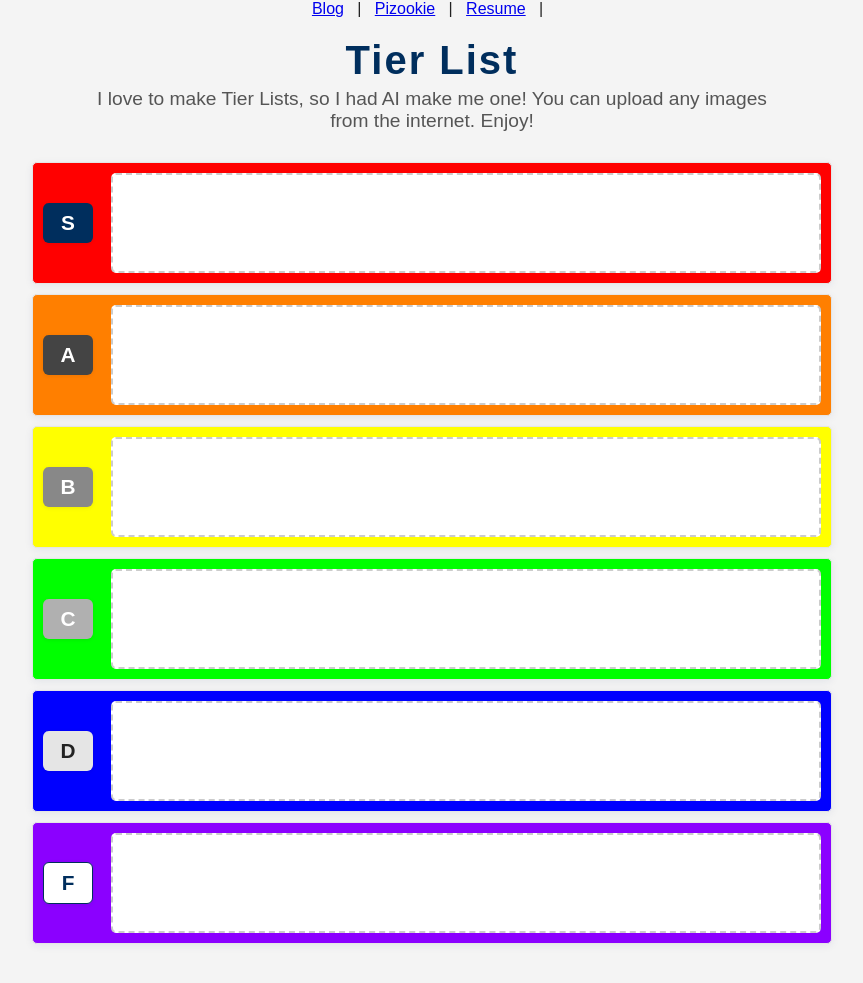
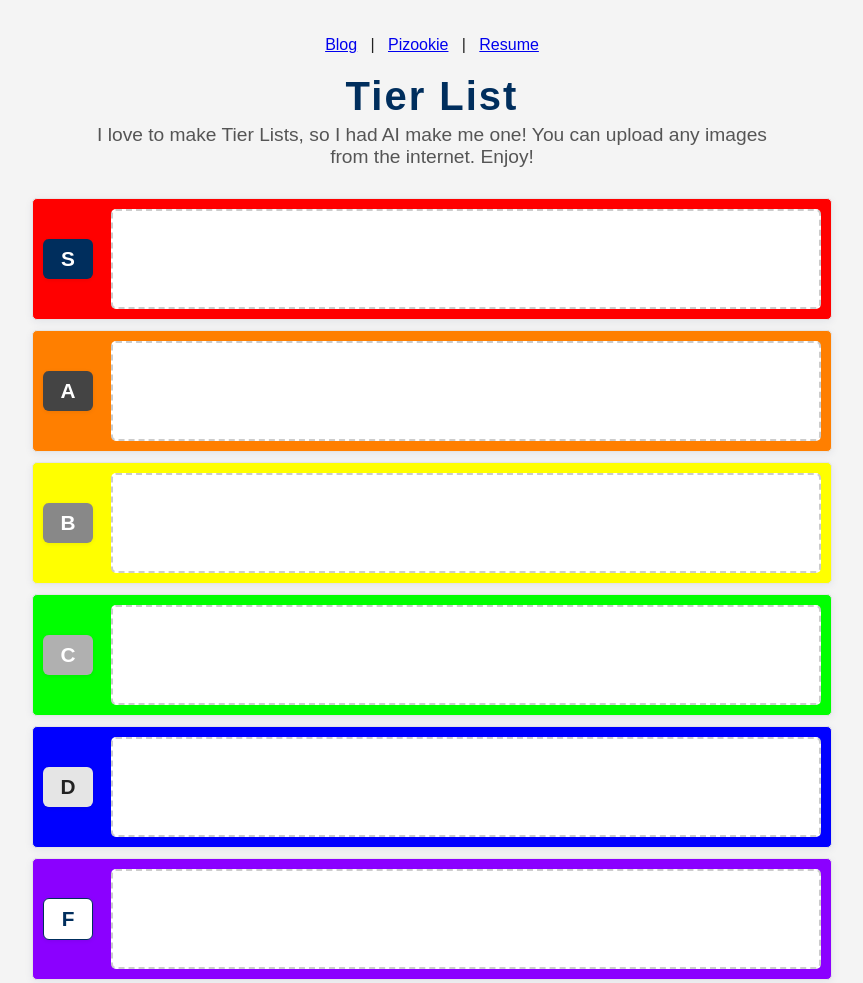
Before and after one commit to lukehillstead/finalproject, a plain HTML site: page scratch/tier.html in a window 1280 px wide. Shown: the top 983 px of the page, without its empty margins (208-1071 px from the left). Drawn offline with Linux system fonts and the light colour scheme.

Commit message:
Add files via upload

```diff
--- a/scratch/tier.html
+++ b/scratch/tier.html
@@ -88,10 +88,11 @@
             background-color: red; /* Highlights when hovered over */
         }
     </style>
-    <div>
+    <br><br>
+    <div style="text-align: right;">
         <a href="../index.html">Blog</a> &nbsp; | &nbsp;
         <a href="index.html">Pizookie</a> &nbsp; | &nbsp;
-        <a href="resume.html">Resume</a> &nbsp; | &nbsp;
+        <a href="resume.html">Resume</a>
     </div>
 </head>
 <body>
@@ -215,5 +216,6 @@
 
        document.body.addEventListener("dragstart", handleDragStart);
    </script>
+   <br><br><br>
 </body>
 </html>
```
Also changed, not shown: scratch/index.html (+2 -0 lines).
